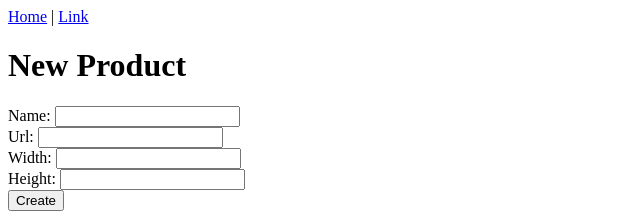
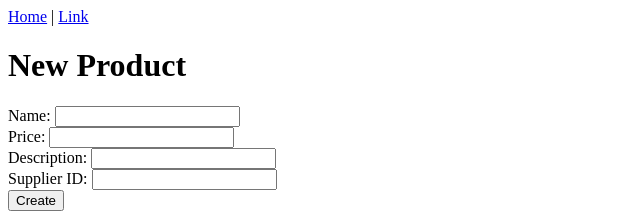
Before and after one commit to KelvinCastle13/mini-capstone-frontend, a React (Vite) app: page / in a window 1280 px wide. Shown: the top 219 px of the page, without its empty margins (0-640 px from the left). Built offline with nearby package versions, Linux system fonts and the light colour scheme; no server answers.

Commit message:
Add destroy action

```diff
--- a/src/ProductsNew.jsx
+++ b/src/ProductsNew.jsx
@@ -15,13 +15,13 @@ export function ProductsNew({onCreate}) {
           Name: <input name="name" type="text" />
         </div>
         <div>
-          Url: <input name="price" type="text" />
+          Price: <input name="price" type="text" />
         </div>
         <div>
-          Width: <input name="description" type="text" />
+          Description: <input name="description" type="text" />
         </div>
         <div>
-          Height: <input name="supplier_id" type="text" />
+          Supplier ID: <input name="supplier_id" type="text" />
         </div>
         <button type="submit">Create</button>
       </form>
--- a/src/ProductsPage.jsx
+++ b/src/ProductsPage.jsx
@@ -42,6 +42,14 @@ export function ProductsPage() {
         });
     };
 
+    const handleDestroy = (product) => {
+      console.log("handelDestroy", product);
+      axios.delete(`/products/${product.id}.json`).then(() => {
+        setProducts(products.filter((p) => p.id !== product.id));
+        setIsProductsShowVisible(false);
+      })
+    };
+
     useEffect(handleIndex, []);
 
   return (
@@ -49,7 +57,7 @@ export function ProductsPage() {
       <ProductsNew onCreate={handleCreate}/>
       <ProductsIndex products={products} onShow={handleShow}/>
       <Modal show={isProductsShowVisible} onClose={() => setIsProductsShowVisible(false)}>
-      <ProductsShow product={currentProduct} onUpdate={handleUpdate} />
+      <ProductsShow product={currentProduct} onUpdate={handleUpdate} onDestroy={handleDestroy} />
       </Modal>
     </main>
   )
--- a/src/ProductsShow.jsx
+++ b/src/ProductsShow.jsx
@@ -1,4 +1,4 @@
-export function ProductsShow({ product, onUpdate}) {
+export function ProductsShow({ product, onUpdate, onDestroy}) {
 
   const handleSubmit = (event) => {
     event.preventDefault();
@@ -30,6 +30,7 @@ return (
     </div>
     <button type="submit">Update</button>
   </form>
+  <button onClick={() => onDestroy(product)}>Destroy</button>
 </div>
 );
 }
```
